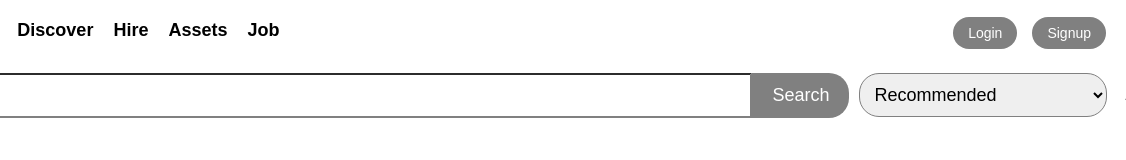
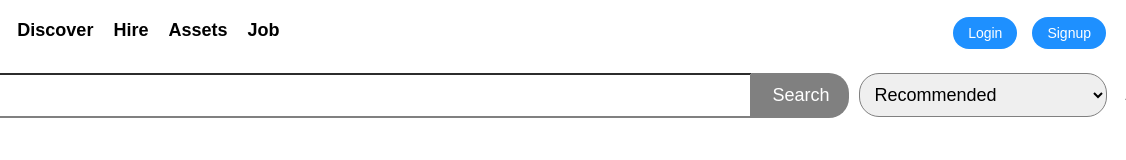
Before and after one commit to skRahil06/behance-clone, a plain HTML site: page index.html in a window 1280 px wide. Shown: the top 160 px of the page, 154-1280 px from the left. Drawn offline with Linux system fonts and the light colour scheme; no server answers.

Commit message:
Update styles.css

```diff
--- a/styles.css
+++ b/styles.css
@@ -64,7 +64,7 @@ body {
 }
 
 #login, #signup {
-    background-color: grey;
+    background-color: #1e90ff;
     color: white;
     border: none;
     padding: 8px 15px;
```
